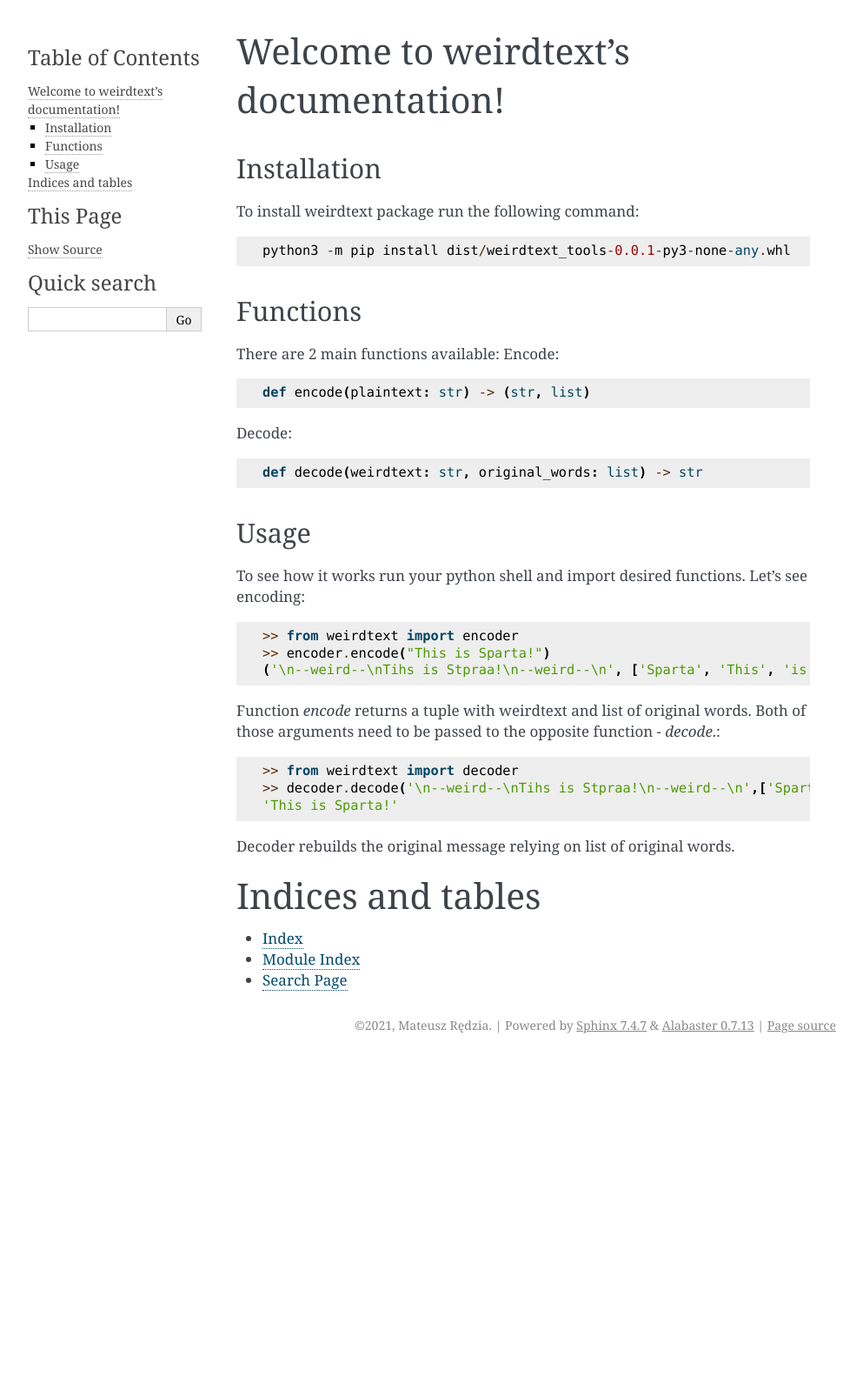
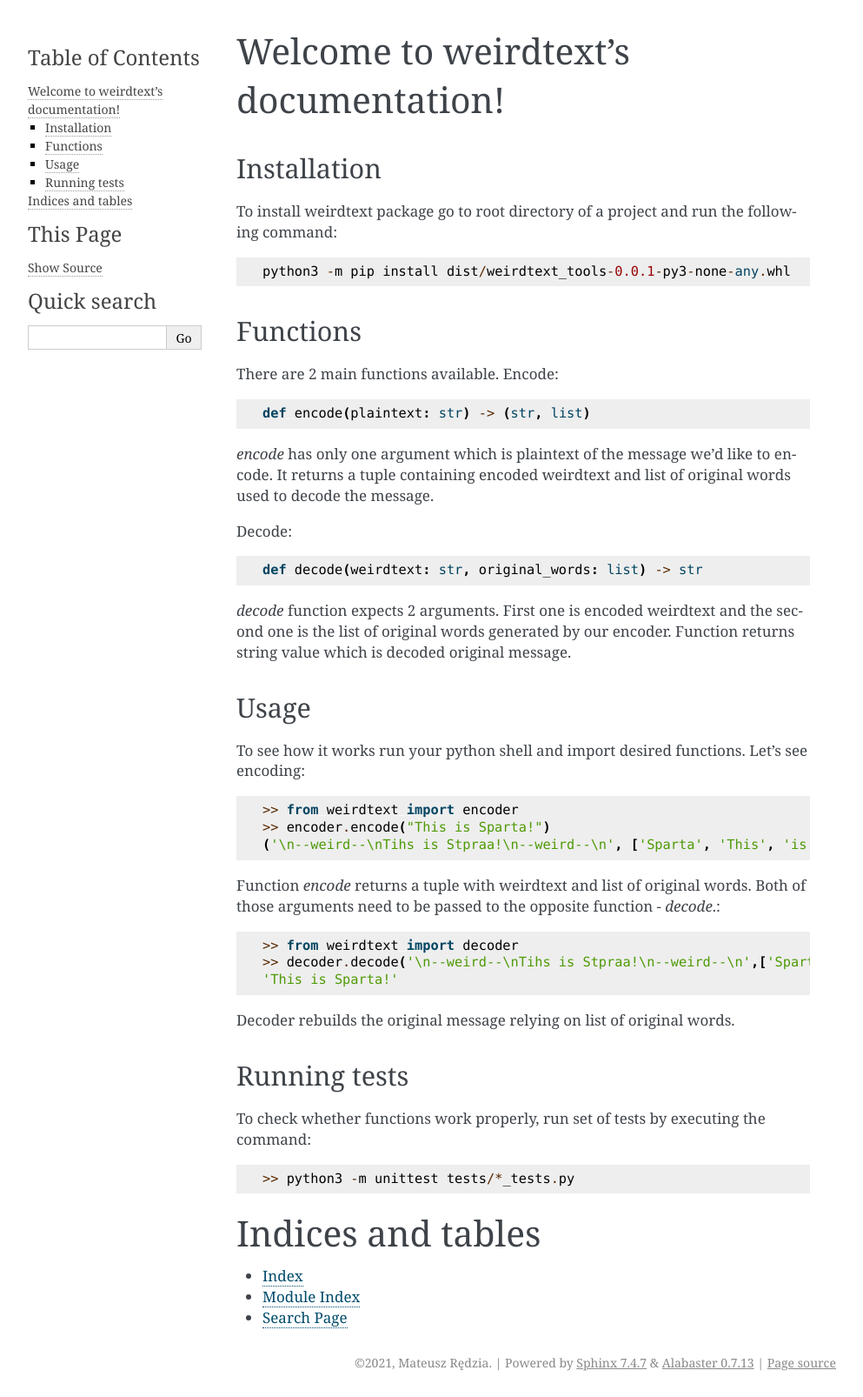
Before and after one commit to Mat2314/weirdtext-package, a Sphinx documentation site: the page built from docs/source/index.rst, in a window 1280 px wide. Shown: the whole page at 87% size, without its empty margins (148-1141 px from the left). Built offline with Sphinx 7.4.7, drawn with Linux system fonts in a browser that asks for light colours; before the commit the page ends 1218 px from its top, so only the background shows below that.

Commit message:
Documentation

```diff
--- a/docs/source/index.rst
+++ b/docs/source/index.rst
@@ -4,21 +4,25 @@ Welcome to weirdtext's documentation!
 Installation
 ^^^^^^^^^^^^
 
-To install weirdtext package run the following command::
+To install weirdtext package go to root directory of a project and run the following command::
 
     python3 -m pip install dist/weirdtext_tools-0.0.1-py3-none-any.whl
 
 Functions
 ^^^^^^^^^
 
-There are 2 main functions available:
+There are 2 main functions available.
 Encode::
 
     def encode(plaintext: str) -> (str, list)
 
+`encode` has only one argument which is plaintext of the message we'd like to encode. It returns a tuple containing encoded weirdtext and list of original words used to decode the message.
+
 Decode::
 
     def decode(weirdtext: str, original_words: list) -> str
+
+`decode` function expects 2 arguments. First one is encoded weirdtext and the second one is the list of original words generated by our encoder. Function returns string value which is decoded original message.
 
 Usage
 ^^^^^
@@ -38,6 +42,13 @@ Function `encode` returns a tuple with weirdtext and list of original words. Bot
 
 Decoder rebuilds the original message relying on list of original words.
 
+Running tests
+^^^^^^^^^^^^^
+
+To check whether functions work properly, run set of tests by executing the command::
+
+    >> python3 -m unittest tests/*_tests.py
+
 .. toctree::
    :maxdepth: 2
    :caption: Contents:
```
Also changed, not shown: README.md (+25 -0 lines), 5 other files.
